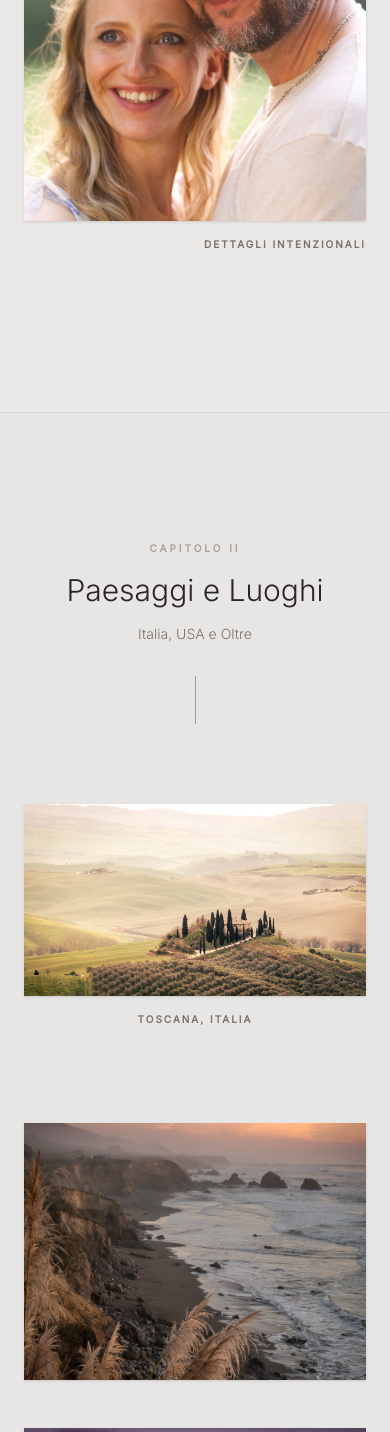
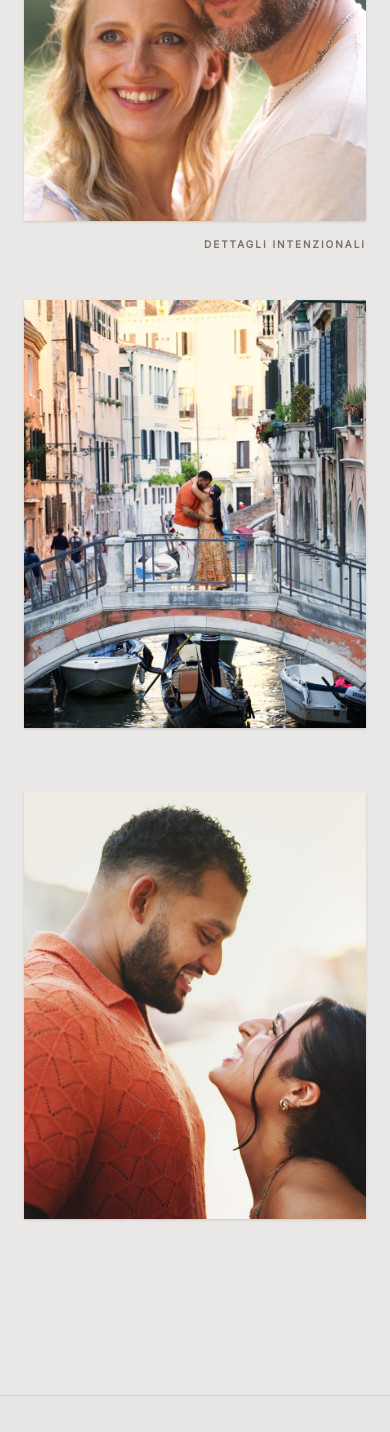
Before and after one commit to fvalentinuzzi-3cime/portfolio-website, a Next.js app: page /it/portfolio in a window 390 px wide. Shown: the part 2281-3713 px from the top of the page. Built offline with nearby package versions, Linux system fonts and the light colour scheme.

Commit message:
update website

```diff
--- a/app/[lang]/portfolio/portfolio-client.tsx
+++ b/app/[lang]/portfolio/portfolio-client.tsx
@@ -89,6 +89,8 @@ export default function PortfolioClient({ dict }: { dict: any }) {
           </motion.div>
 
           <div className="max-w-7xl mx-auto px-6">
+
+            {/* ROW 1 */}
             <div className="flex flex-col md:flex-row gap-12 items-center">
               <motion.div initial="hidden" whileInView="visible" viewport={{ once: true, margin: "-100px" }} variants={fadeUp} className="w-full md:w-1/2">
                 <div className="w-full aspect-[4/5] bg-stone-300 relative overflow-hidden mb-4 shadow-sm">
@@ -103,6 +105,28 @@ export default function PortfolioClient({ dict }: { dict: any }) {
                 <p className="text-[10px] font-bold uppercase tracking-[0.2em] text-stone-500 ml-2 text-right md:text-left">{dict.portfolioPage.chap1Subtitle}</p>
               </motion.div>
             </div>
+
+            {/* ROW 2 (NEW) */}
+            <div className="flex flex-col md:flex-row gap-12 items-center mt-12 md:-mt-16">
+
+              {/* Left Image - Staggered down to interlock with Row 1 */}
+              <motion.div initial="hidden" whileInView="visible" viewport={{ once: true, margin: "-100px" }} variants={fadeUp} className="w-full md:w-1/2 md:mt-32">
+                <div className="w-full aspect-[4/5] bg-stone-300 relative overflow-hidden mb-4 shadow-sm">
+                  {/* Change this src to your 3rd image */}
+                  <Image src="/proposal-venice.jpeg" alt="Proposal in Venice at sunset" fill className="object-cover" />
+                </div>
+              </motion.div>
+
+              {/* Right Image - Sits higher up */}
+              <motion.div initial="hidden" whileInView="visible" viewport={{ once: true, margin: "-100px" }} variants={fadeUp} className="w-full md:w-1/2">
+                <div className="w-full aspect-[4/5] bg-stone-300 relative overflow-hidden mb-4 shadow-sm">
+                  {/* Change this src to your 4th image */}
+                  <Image src="/kevin-couple.jpeg" alt="Joyful couple looking at each other in Venice" fill className="object-cover" />
+                </div>
+              </motion.div>
+
+            </div>
+
           </div>
         </section>
 
--- a/dictionaries/en.json
+++ b/dictionaries/en.json
@@ -99,7 +99,7 @@
   },
   "portfolioPage": {
     "introTitle": "A deep reverence for storytelling and truth.",
-    "introDesc": "Every frame is a celebration of authentic connection—whether capturing the intimate vulnerability of an alpine elopement or the raw energy of a commercial narrative. Crafted with intention, down to the quietest detail.",
+    "introDesc": "Every frame is a celebration of authentic connection, whether capturing the intimate vulnerability of an alpine elopement or the raw energy of a commercial narrative. Crafted with intention, down to the quietest detail.",
     "chap1Eyebrow": "Chapter I",
     "chap1Title": "Couples & Elopements",
     "chap1Subtitle": "Intentional Details",
@@ -122,7 +122,7 @@
     "weddingsTitle": "Italy Destination Weddings",
     "weddingsDesc1": "Planning a destination wedding in Italy from abroad requires a visual storyteller who acts as your photographer, local guide, and friend. I am dedicated to helping you experience the true authenticity of Italy—the food, the warmth, the atmosphere—while seamlessly documenting your celebration.",
     "weddingsDesc2": "My approach is modern, spontaneous, and deeply photojournalistic. I act as a silent observer, utilizing natural light to capture intimate details and genuine emotions completely free from stressful, forced poses.",
-    "weddingsDesc3": "Whether you envision a rustic villa in Tuscany, a luxury castle in Northern Italy, the dramatic cliffs of the Amalfi Coast, or the breathtaking islands of Sicily and Sardinia—I travel everywhere in Italy to capture your story.",
+    "weddingsDesc3": "Whether you envision a rustic villa in Tuscany, a luxury castle in Northern Italy, the dramatic cliffs of the Amalfi Coast, or the breathtaking islands of Sicily and Sardinia. I travel everywhere in Italy to capture your story.",
     "weddingsPrice": "Starting at €4,000",
     "weddingsBullets": [
       "— Full-day comprehensive coverage",
```
Also changed, not shown: public/kevin-couple.jpeg (added), public/proposal-venice.jpeg (added).
